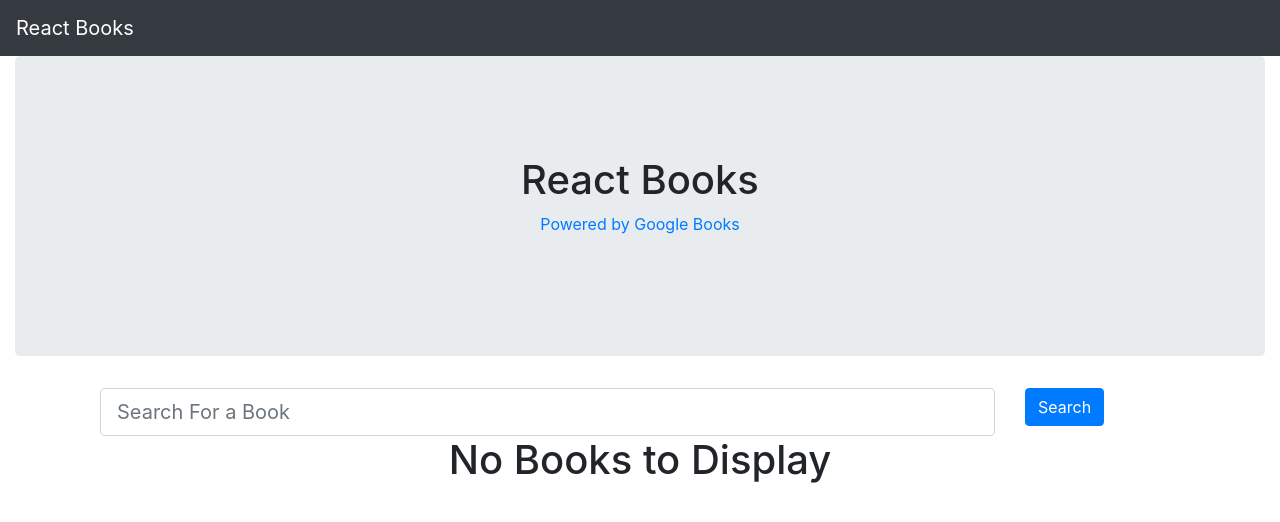
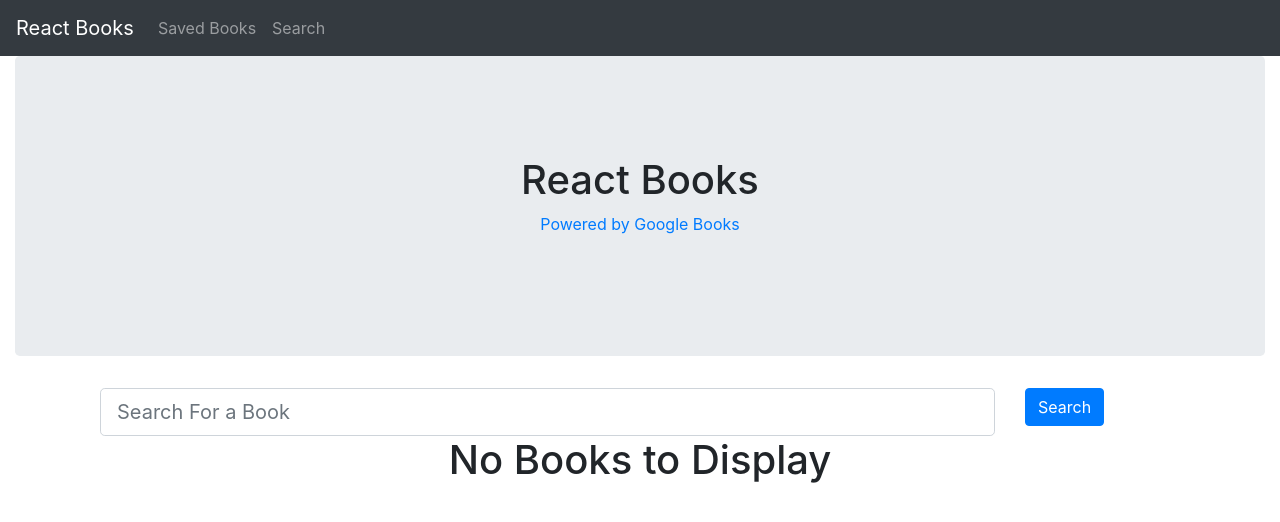
Before and after one commit to GAFelton/books-search-react-app, a React (Create React App) app in the folder client/: page / in a window 1280 px wide. Shown: the top 522 px of the page. Built offline with nearby package versions, Linux system fonts and the light colour scheme.

Commit message:
Added page links to header.

```diff
--- a/client/src/components/Header/index.js
+++ b/client/src/components/Header/index.js
@@ -1,13 +1,17 @@
 import React from "react";
-import { Navbar } from "react-bootstrap";
+import { Navbar, Nav } from "react-bootstrap";
 import "./style.css";
 
 function Header() {
   return (
     <Navbar className="navbar-dark bg-dark">
-      <a className="navbar-brand" href="/">
+      <Navbar.Brand href="/">
         React Books
-      </a>
+      </Navbar.Brand>
+      <Nav className="mr-auto">
+      <Nav.Link href="/saved">Saved Books</Nav.Link>
+      <Nav.Link href="/search">Search</Nav.Link>
+    </Nav>
     </Navbar>
   );
 }
```
